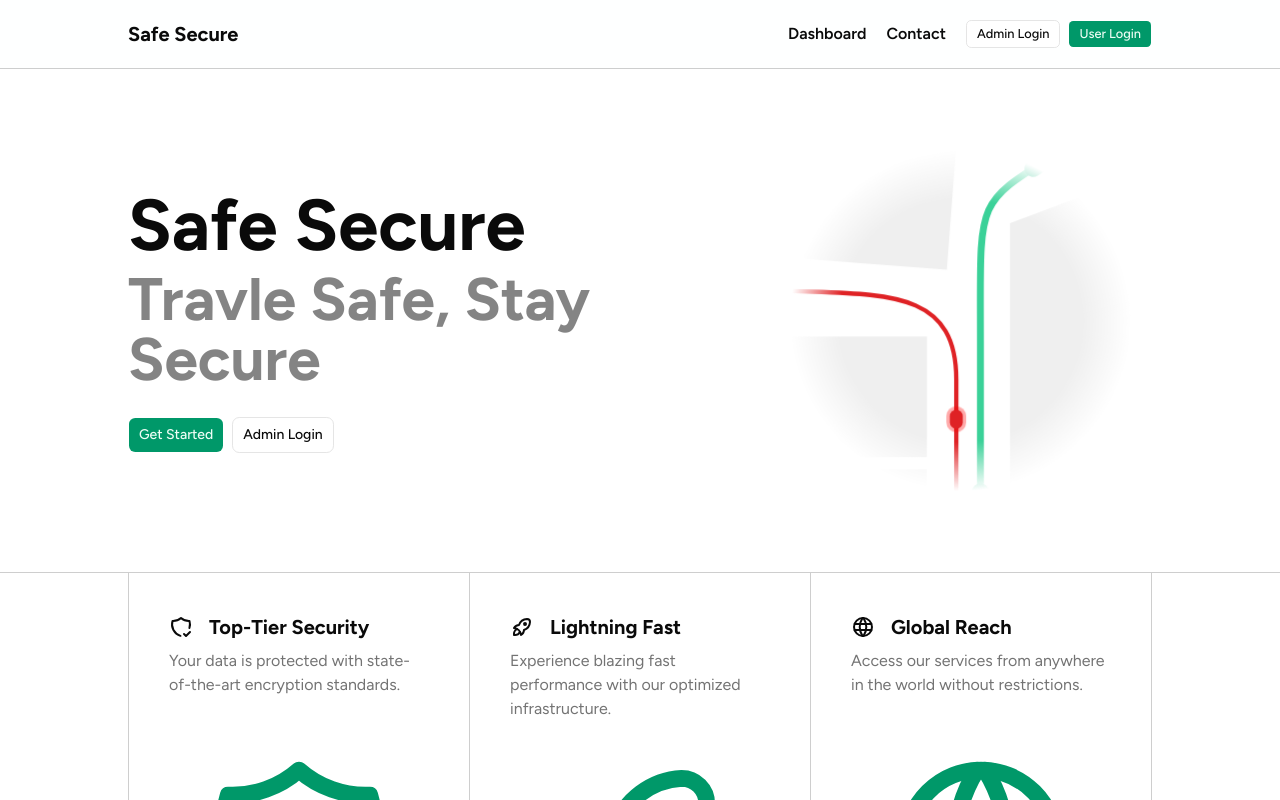
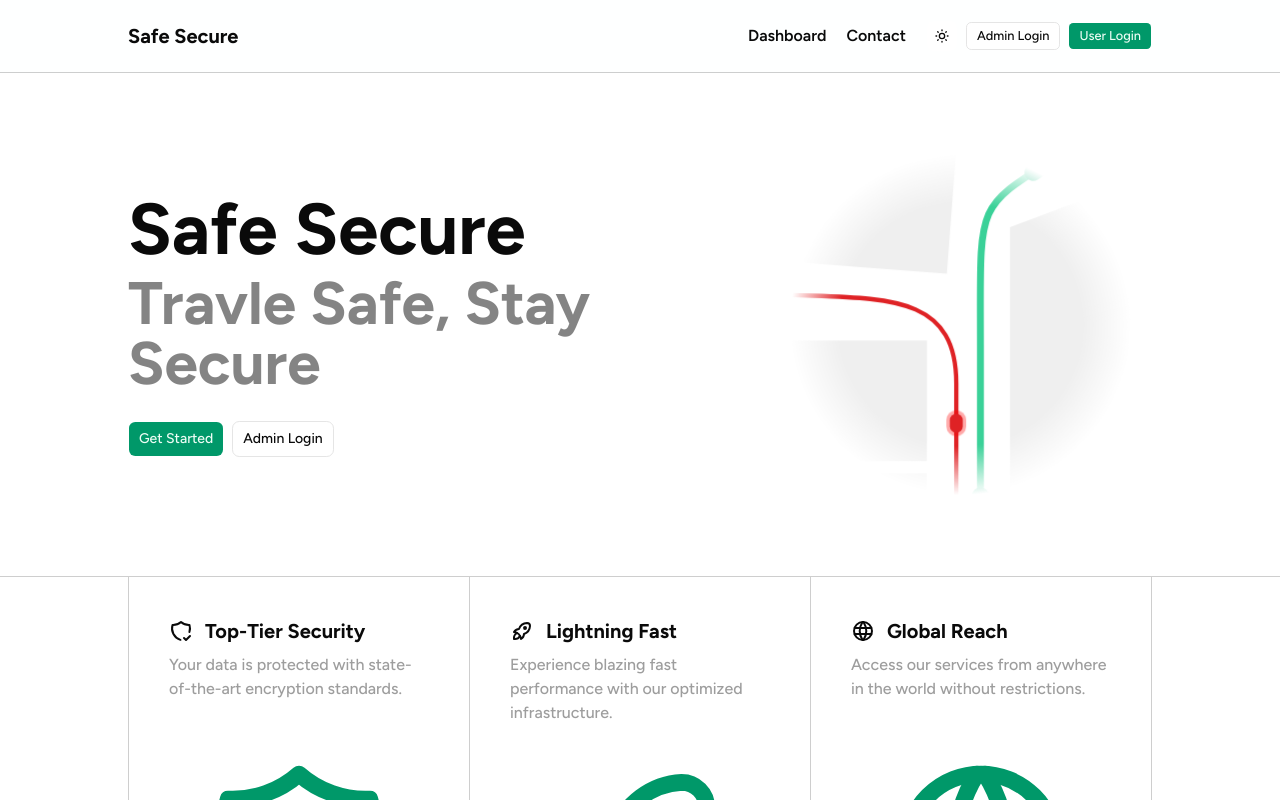
Before and after one commit to XdAdrish/SafarSecure, a Next.js app: page / in a window 1280 px wide. Shown: the top 800 px of the page. Built offline with nearby package versions, Linux system fonts and the light colour scheme; no server answers.

Commit message:
feat: Implement initial landing page, global layout, navigation, and theme switching.

```diff
--- a/app/(landing)/page.tsx
+++ b/app/(landing)/page.tsx
@@ -10,7 +10,6 @@ import {
   IconBrandLinkedin,
   IconMail,
   IconArrowUpRight,
-  IconMoon,
 } from "@tabler/icons-react";
 import Link from "next/link";
 
@@ -66,10 +65,12 @@ const Page = () => {
             className="flex flex-col gap-6 justify-between  p-10 text-card-foreground border-e border-foreground/20 min-h-100"
           >
             <div>
-              <h3 className="text-xl font-bold mb-2 flex items-center gap-4">
+              <h3 className="text-xl font-bold mb-2 flex items-center gap-3">
                 <span className="size-6">{feature.icon}</span> {feature.title}
               </h3>
-              <p className="text-muted-foreground">{feature.description}</p>
+              <p className="text-foreground/40 font-medium">
+                {feature.description}
+              </p>
             </div>
             <div className="size-50 text-primary w-full flex justify-center">
               {feature.icon}
--- a/app/layout.tsx
+++ b/app/layout.tsx
@@ -3,6 +3,7 @@ import { Geist, Geist_Mono, Figtree } from "next/font/google";
 import "./globals.css";
 import { AuthProvider } from "@/features/auth/components/auth-provider";
 import { Toaster } from "sonner";
+import { ThemeProvider } from "@/components/theme-provider";
 
 const figtree = Figtree({ subsets: ["latin"], variable: "--font-sans" });
 
@@ -31,10 +32,17 @@ export default function RootLayout({
       <body
         className={`${geistSans.variable} ${geistMono.variable} antialiased`}
       >
-        <AuthProvider>
-          <Toaster />
-          {children}
-        </AuthProvider>
+        <ThemeProvider
+          attribute="class"
+          defaultTheme="system"
+          enableSystem
+          disableTransitionOnChange
+        >
+          <AuthProvider>
+            <Toaster />
+            {children}
+          </AuthProvider>
+        </ThemeProvider>
       </body>
     </html>
   );
--- /dev/null
+++ b/components/mode-toggle.tsx
@@ -0,0 +1,40 @@
+"use client";
+
+import * as React from "react";
+import { IconMoon, IconSun } from "@tabler/icons-react";
+import { useTheme } from "next-themes";
+
+import { buttonVariants } from "@/components/ui/button";
+import {
+  DropdownMenu,
+  DropdownMenuContent,
+  DropdownMenuItem,
+  DropdownMenuTrigger,
+} from "@/components/ui/dropdown-menu";
+
+export function ModeToggle() {
+  const { setTheme } = useTheme();
+
+  return (
+    <DropdownMenu>
+      <DropdownMenuTrigger
+        className={buttonVariants({ variant: "outline", size: "icon" })}
+      >
+        <IconSun className="h-[1.2rem] w-[1.2rem] rotate-0 scale-100 transition-all dark:-rotate-90 dark:scale-0" />
+        <IconMoon className="absolute h-[1.2rem] w-[1.2rem] rotate-90 scale-0 transition-all dark:rotate-0 dark:scale-100" />
+        <span className="sr-only">Toggle theme</span>
+      </DropdownMenuTrigger>
+      <DropdownMenuContent align="end">
+        <DropdownMenuItem onClick={() => setTheme("light")}>
+          Light
+        </DropdownMenuItem>
+        <DropdownMenuItem onClick={() => setTheme("dark")}>
+          Dark
+        </DropdownMenuItem>
+        <DropdownMenuItem onClick={() => setTheme("system")}>
+          System
+        </DropdownMenuItem>
+      </DropdownMenuContent>
+    </DropdownMenu>
+  );
+}
--- a/components/navbar.tsx
+++ b/components/navbar.tsx
@@ -1,5 +1,6 @@
 import { Button } from "@/components/ui/button";
 import Link from "next/link";
+import { ModeToggle } from "@/components/mode-toggle";
 
 const Navbar = () => {
   const navlist = [
@@ -22,7 +23,8 @@ const Navbar = () => {
               <Link href={item.href}>{item.name}</Link>
             </li>
           ))}
-          <div className="flex gap-2">
+          <div className="flex gap-2 items-center">
+            <ModeToggle />
             <Button size={"sm"} variant={"outline"}>
               Admin Login
             </Button>
--- /dev/null
+++ b/components/theme-provider.tsx
@@ -0,0 +1,11 @@
+"use client";
+
+import * as React from "react";
+import { ThemeProvider as NextThemesProvider } from "next-themes";
+
+export function ThemeProvider({
+  children,
+  ...props
+}: React.ComponentProps<typeof NextThemesProvider>) {
+  return <NextThemesProvider {...props}>{children}</NextThemesProvider>;
+}
```
